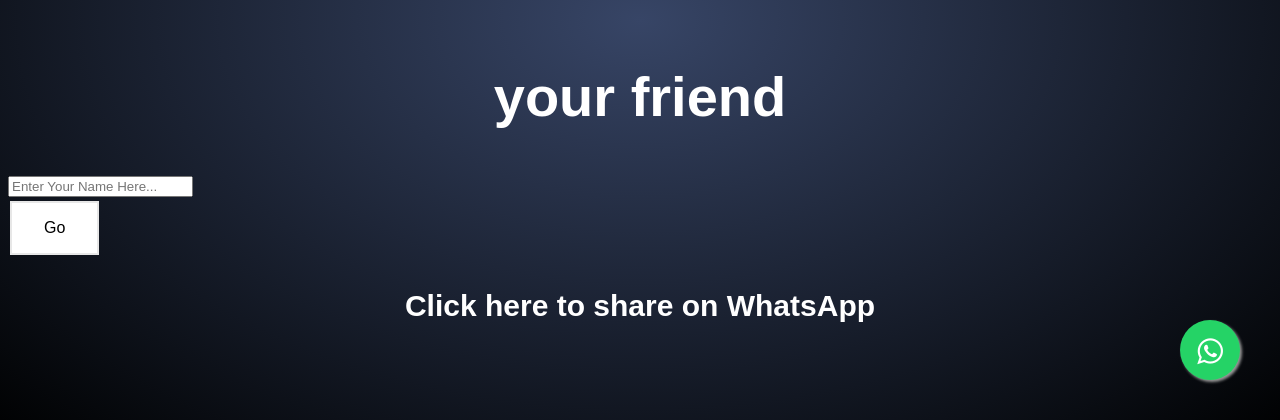
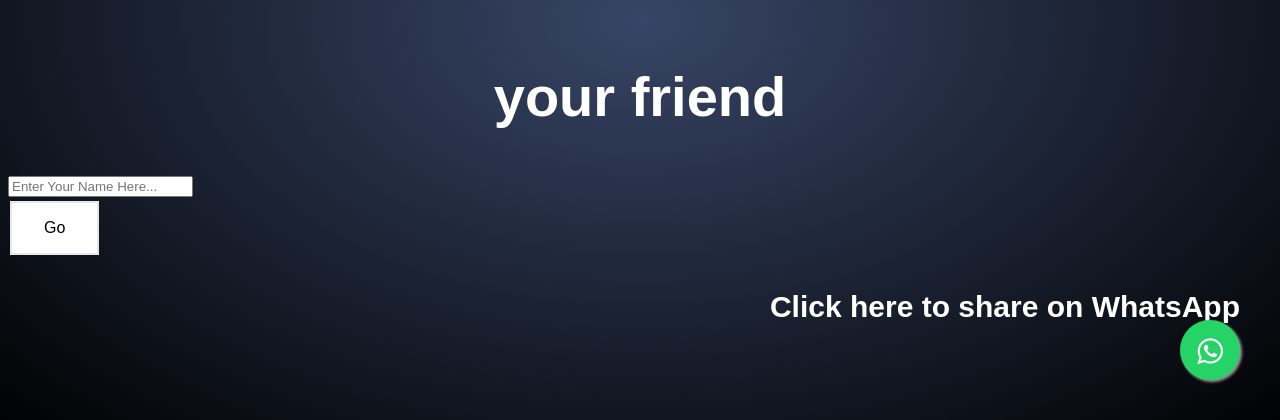
Before and after one commit to VIRUS-ATTACK/newYear2020, a Django app: page / in a window 1280 px wide. Shown: the part 380-800 px from the top of the page. Run offline with Django 3.2, Linux system fonts and the light colour scheme; some libraries are stand-ins or nearby versions; some web fonts are replaced.

Commit message:
pre changes

```diff
--- a/mysite/newyear/templates/newyear/files/wishes.html
+++ b/mysite/newyear/templates/newyear/files/wishes.html
@@ -21,8 +21,10 @@
         }
 
         .floatB{
-            position:fixes;
+            position:fixed;
+            height:60px;
             bottom:40px;
+            right:40px;
             color:#FFF;
             text-align:center;
         font-size:30px;
```
